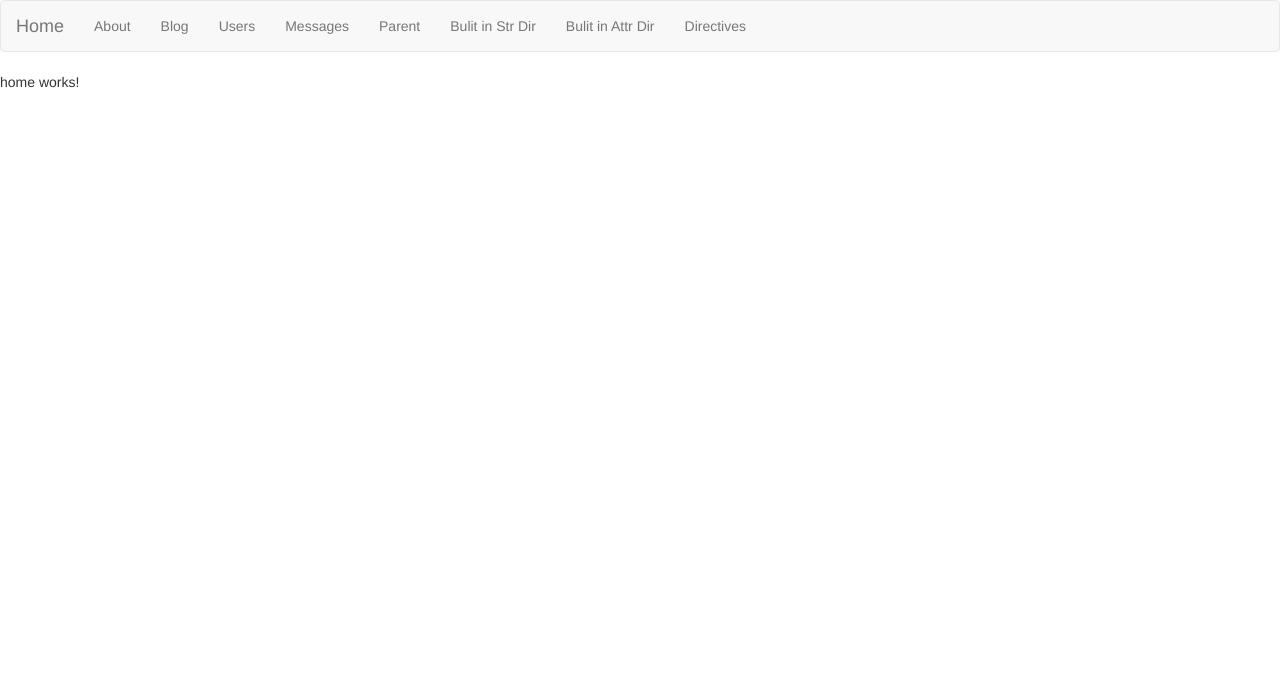
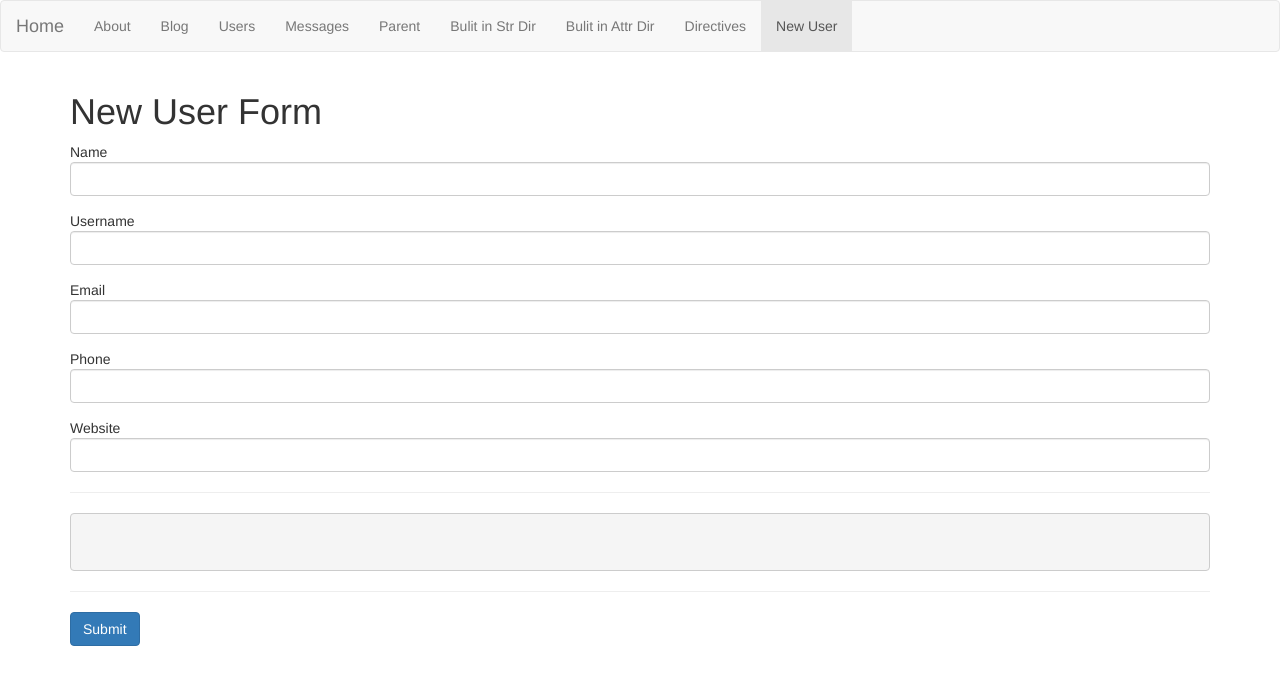
Before and after one commit to MrTato/Angular-9-Masterclass-with-TypeScript-Firebase-Material, an Angular app in the folder MYFIRSTANGULARSAPP/: page /new-user in a window 1280 px wide. Before the commit this address led to /home. Shown: the top 684 px of the page. Built offline with nearby package versions, Linux system fonts and the light colour scheme.

Commit message:
79. Creating Long Bootstrap forms quickly using VS Code using Emmet

```diff
--- a/MYFIRSTANGULARSAPP/src/app/app-routing.module.ts
+++ b/MYFIRSTANGULARSAPP/src/app/app-routing.module.ts
@@ -15,6 +15,7 @@ import { NgModule } from '@angular/core';
 import { Routes, RouterModule } from '@angular/router';
 import { PlaceholderComponent } from './components/placeholder/placeholder.component';
 import { BuiltInAttrDirComponent } from './components/built-in-attr-dir/built-in-attr-dir.component';
+import { NewUserComponent } from './components/new-user/new-user.component';
 
 
 const appRoutes: Routes = [
@@ -36,6 +37,7 @@ const appRoutes: Routes = [
     ]
   },
   { path: 'parent', component: ParentComponent },
+  { path: 'new-user', component: NewUserComponent },
   { path: 'str-dir', component: BuiltInStrDirComponent },
   { path: 'attr-dir', component: BuiltInAttrDirComponent },
   { path: 'directives', component: DirectiveHostComponent },
--- a/MYFIRSTANGULARSAPP/src/app/app.module.ts
+++ b/MYFIRSTANGULARSAPP/src/app/app.module.ts
@@ -28,6 +28,7 @@ import { DirectiveHostComponent } from './components/directive-host/directive-ho
 import { UnlessDirective } from './directives/unless/unless.directive';
 import { AppendorPipe } from './pipes/appendor/appendor.pipe';
 import { FilterPipe } from './pipes/filter/filter.pipe';
+import { NewUserComponent } from './components/new-user/new-user.component';
 
 @NgModule({
   declarations: [
@@ -53,6 +54,7 @@ import { FilterPipe } from './pipes/filter/filter.pipe';
     UnlessDirective,
     AppendorPipe,
     FilterPipe,
+    NewUserComponent,
   ],
   imports: [
     BrowserModule,
--- a/MYFIRSTANGULARSAPP/src/app/components/header/header.component.html
+++ b/MYFIRSTANGULARSAPP/src/app/components/header/header.component.html
@@ -44,6 +44,9 @@
         <li routerLinkActive="active">
           <a routerLink="/directives">Directives</a>
         </li>
+        <li routerLinkActive="active">
+          <a routerLink="/new-user">New User</a>
+        </li>
       </ul>
     </div>
     <!-- /.navbar-collapse -->
--- /dev/null
+++ b/MYFIRSTANGULARSAPP/src/app/components/new-user/new-user.component.html
@@ -0,0 +1,31 @@
+<div class="container">
+  <h1>New User Form</h1>
+  <form>
+    <div class="form-group">
+      <label for="name"></label
+      >Name<input type="text" name="name" class="form-control" />
+    </div>
+    <div class="form-group">
+      <label for="username"></label
+      >Username<input type="text" name="username" class="form-control" />
+    </div>
+    <div class="form-group">
+      <label for="email"></label
+      >Email<input type="text" name="email" class="form-control" />
+    </div>
+    <div class="form-group">
+      <label for="phone"></label
+      >Phone<input type="text" name="phone" class="form-control" />
+    </div>
+    <div class="form-group">
+      <label for="website"></label
+      >Website<input type="text" name="website" class="form-control" />
+    </div>
+    <hr>
+    <pre>
+
+    </pre>
+    <hr>
+    <button class="btn btn-primary" type="submit">Submit</button>
+  </form>
+</div>
--- /dev/null
+++ b/MYFIRSTANGULARSAPP/src/app/components/new-user/new-user.component.ts
@@ -0,0 +1,15 @@
+import { Component, OnInit } from '@angular/core';
+
+@Component({
+  selector: 'app-new-user',
+  templateUrl: './new-user.component.html',
+  styleUrls: ['./new-user.component.css']
+})
+export class NewUserComponent implements OnInit {
+
+  constructor() { }
+
+  ngOnInit(): void {
+  }
+
+}
```
Also changed, not shown: MYFIRSTANGULARSAPP/src/app/components/new-user/new-user.component.css (added), 1 other file (tests, documents, lock files or other folders).
